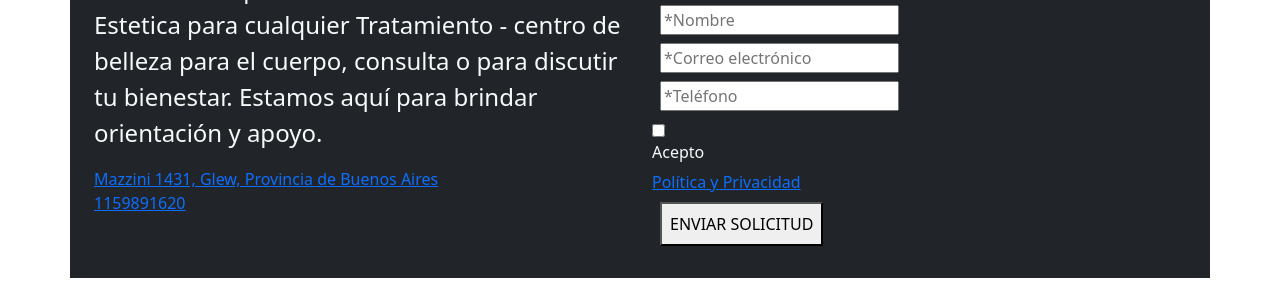
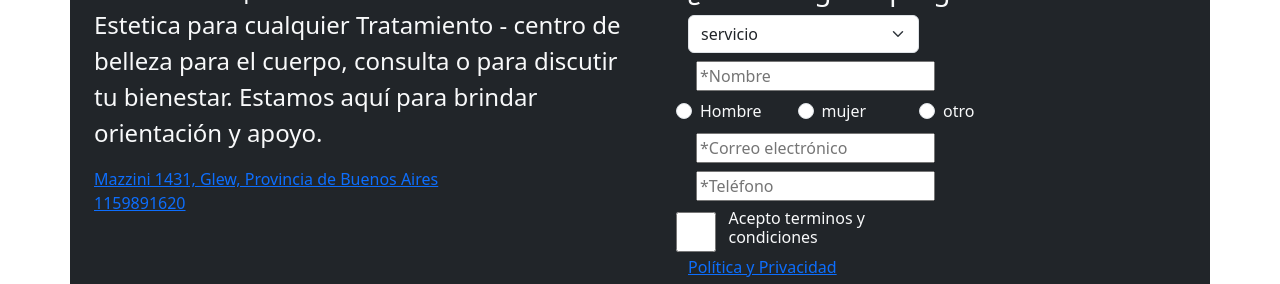
Before and after one commit to ivan-viera/PF-viera, a plain HTML site: page html/contacto.html in a window 1280 px wide. Shown: the part 589-873 px from the top of the page. Drawn offline with nearby package versions, Linux system fonts and the light colour scheme.

Commit message:
modifique el formulario para contactarnos

```diff
--- a/html/contacto.html
+++ b/html/contacto.html
@@ -59,23 +59,50 @@
 
 <article class="container bg-dark my-4 p-4">
     <div class="row">
-        <div class="col-6 "> <h2 class="text-light">CONTACTATE CON NOSOTROS</h2>
+
+
+        <div class="col-12 col-sm-12 col-md-6 col-lg-6"> <h2 class="text-light">CONTACTATE CON NOSOTROS</h2>
+
             <p class="text-light fs-4">No dudes en ponerte en contacto con Mar Estetica para cualquier Tratamiento - centro de belleza para el cuerpo,
                  consulta o para discutir tu bienestar. Estamos aquí para brindar orientación y apoyo.</p>
              <a href="https://maps.app.goo.gl/5VnxyvAFZwNnEzMq5">Mazzini 1431, Glew, Provincia de Buenos Aires</a> <br>
             <a href="tel:1159891620">1159891620</a></div>
-        <div class="col-6 ">
-            <form class="">
+
+        <div class="col-12 p-5 col-sm-12 col-md-6 col-lg-6">
+
+            <form >
                 <div class="text">
                     <h3 class="text-light">¿Tienes alguna pregunta?</h3>
                 </div>
-                <div class="inputs">
-                    <div class="input m-2" >
-                        <input type="text" placeholder="*Servicio" required id="srvc">
-                    </div>
-                    <div class="input m-2">
+                <div class="col-12 col-sm-12 col-md-8 col-lg-6 inputs" >
+                  <select id="formulario" class="form-select" aria-label="Default select example">
+                    <option selected>servicio</option>
+                    <option value="1">depilacion laser</option>
+                    <option value="2">depilacion cera</option>
+                    <option value="3">limpieza de cutis</option>
+                  </select>
+                  </div>
+              <div class="row">
+                    <div class="col-12 input m-2">
                         <input type="text" required placeholder="*Nombre" id="name">
                     </div>
+                    <div class="col-3 form-check text-light">
+                      <label class=" form-check-label" for="check1">Hombre</label>
+                      <input class="form-check-input" id="check1" type="radio" name="sexo">
+
+                    </div>
+                    <div class="col-3 form-check text-light">
+                      <label class="form-check-label" for="check2">mujer</label>
+                      <input class="form-check-input" id="check2" type="radio" name="sexo">
+
+                    </div>
+                    <div class=" col-3 form-check text-light">
+                      <label class="form-check-label" for="check3">otro</label>
+                      <input class="form-check-input" id="check3" type="radio" name="sexo">
+
+                    </div>
+              </div>
+
                     <div class="input m-2">
                         <input type="email" required placeholder="*Correo electrónico" id="mail">
                     </div>
@@ -83,27 +110,19 @@
                         <input type="tel" required placeholder="*Teléfono" id="phone">
                     </div>
 
+               <div class="row">
                     <input type="hidden" name="data-email" required>
-                     <input type="checkbox"> <h6 class="text-light"> Acepto </h6><a class="text-decoration-underline text-primary" href="politicadeprivacidad.html">Política y Privacidad</a></span><br>
-                    <button class="button p-2 m-2"type="submit">ENVIAR SOLICITUD</button>
+
+                     <input class="col-1" type="checkbox"> <h6 class="col-6 text-light"> Acepto terminos y condiciones</h6><a class="text-decoration-underline text-primary" href="politicadeprivacidad.html">Política y Privacidad</a></span><br>
+                    <button class="col-3 button p-2 m-2"type="submit">ENVIAR SOLICITUD</button>
+
+                  </div>
+
+                  </div>
                 </div>
             </form>
 
-
-
-
-
-
-
-
-
-
         </div>
-
-
-
-
-
     </div>
 
 
```
Also changed, not shown: css/style.css (line endings or trailing spaces).
